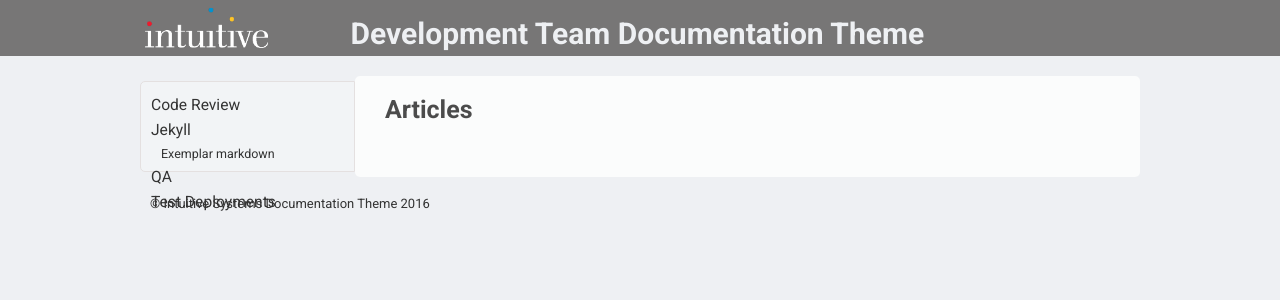
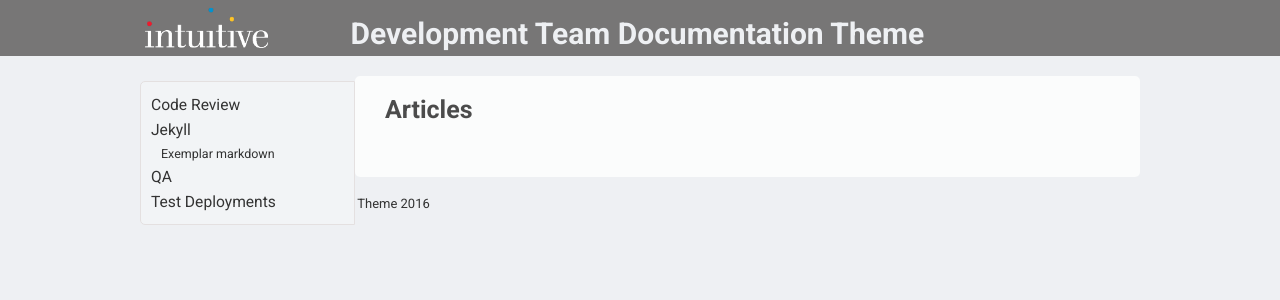
Before and after one commit to intuitivedocs/DocumentationSiteThemes, a Jekyll site: the page built from _pages/articles.html, in a window 1280 px wide. Shown: the top 300 px of the page. Built offline with Jekyll 4.4.1, drawn with Linux system fonts in a browser that asks for light colours.

Commit message:
sidebar styling

```diff
--- a/_sass/components/_sidebar.scss
+++ b/_sass/components/_sidebar.scss
@@ -14,11 +14,6 @@
 			max-width:22rem;
 			list-style:none;
 			font-size:125%;
-			background:$c__sidebar-background;
-			border:#E4E0E0 1px solid;
-			border-top-left-radius:0.5rem;
-			border-bottom-left-radius:0.5rem;
-			padding:1rem 0;
 
 			position: absolute;
 			top: 0.5rem;
@@ -28,6 +23,12 @@
 
 
 			.sidebar-post{
+
+				background:$c__sidebar-background;
+				border:#E4E0E0 1px solid;
+				border-top-left-radius:0.5rem;
+				border-bottom-left-radius:0.5rem;
+				padding:1rem 0;
 
 				.sidebar-subpost {
 
```
